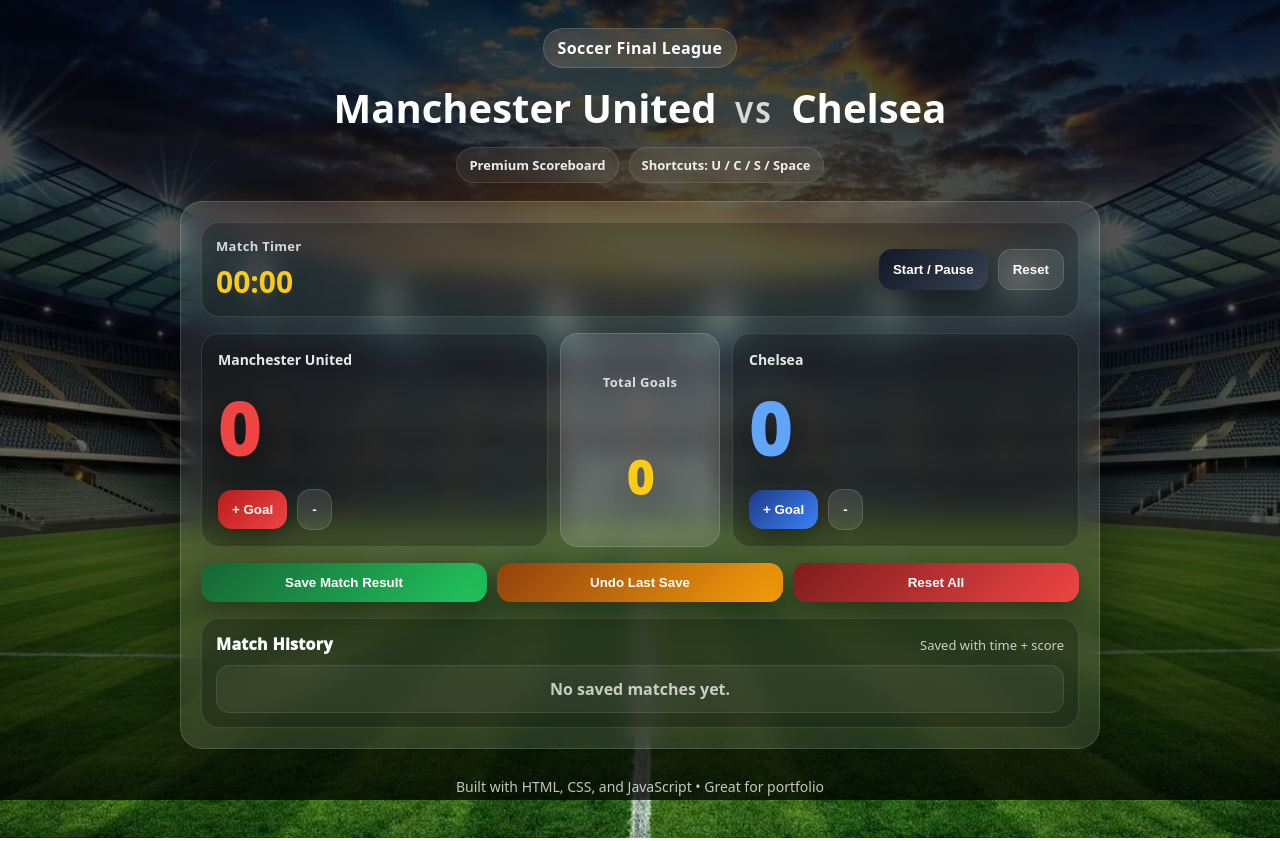
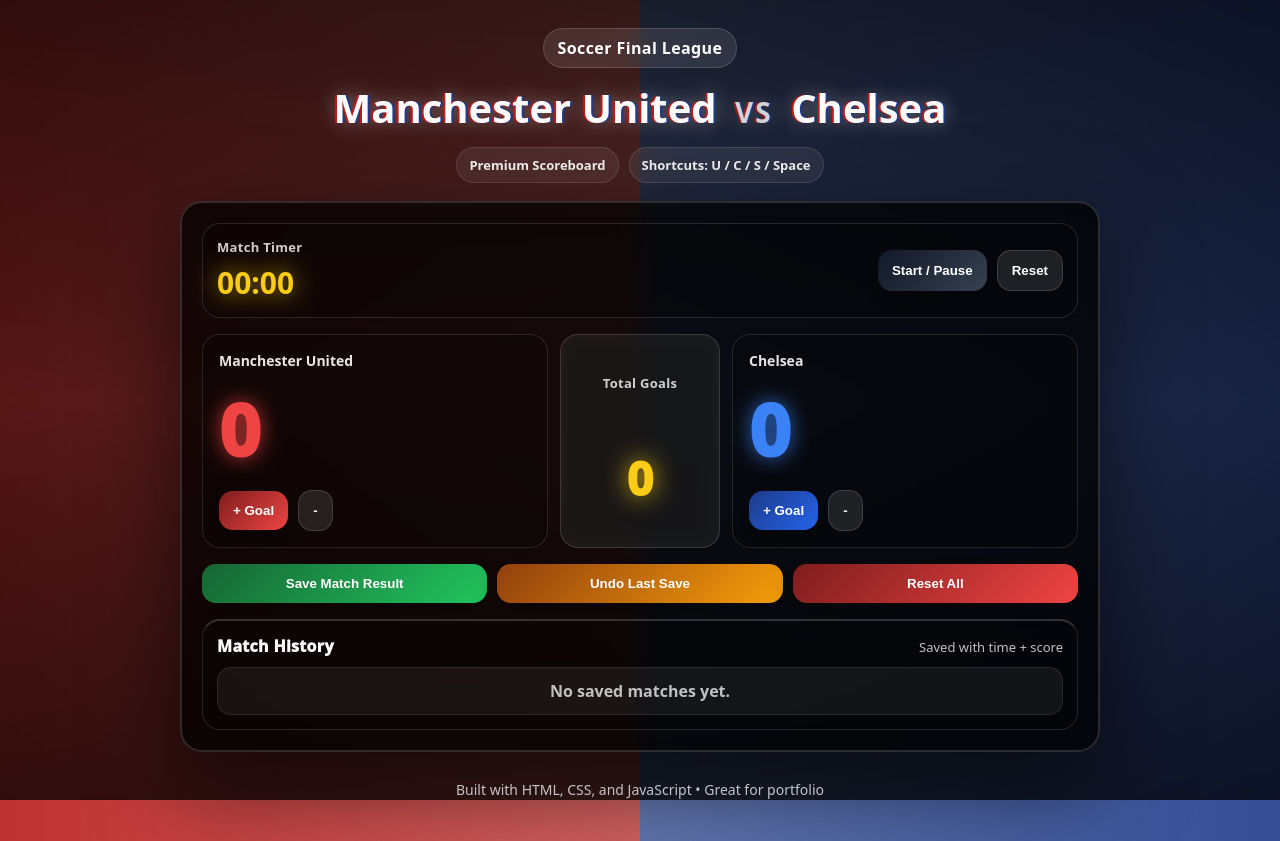
Before and after one commit to chetandude/scoreboard, a plain HTML site: page index.html in a window 1280 px wide. Drawn offline with Linux system fonts and the light colour scheme.

Commit message:
Created New Branch to enhance my knowledege

```diff
--- a/index.html
+++ b/index.html
@@ -5,7 +5,7 @@
   <meta name="viewport" content="width=device-width, initial-scale=1.0"/>
 
   <link rel="stylesheet" href="index.css">
-<link rel="stylesheet" href="test-style.css">
+<link rel="stylesheet" href="theme.css">
   <title>Soccer Final League — Scoreboard</title>
 </head>
 
--- /dev/null
+++ b/theme.css
@@ -0,0 +1,77 @@
+/* ===========================
+   RIVALRY THEME
+   Manchester United vs Chelsea
+   =========================== */
+
+/* Split red vs blue background */
+body {
+    background: linear-gradient(
+        90deg,
+        rgba(185, 28, 28, 0.9) 0%,     /* Manchester Red */
+        rgba(185, 28, 28, 0.7) 50%,
+        rgba(30, 58, 138, 0.7) 50%,    /* Chelsea Blue */
+        rgba(30, 58, 138, 0.9) 100%
+    );
+    background-attachment: fixed;
+}
+
+/* Card upgrade */
+.card {
+    background: rgba(0, 0, 0, 0.75);
+    border: 2px solid rgba(255, 255, 255, 0.15);
+    box-shadow: 0 30px 90px rgba(0, 0, 0, 0.6);
+}
+
+/* Title glow */
+.title {
+    text-shadow:
+        -2px 0 #b91c1c,
+         2px 0 #1e3a8a,
+         0 0 20px rgba(255,255,255,0.4);
+}
+
+/* Manchester score styling */
+.team-red .score {
+    color: #ef4444;
+    text-shadow: 0 0 20px rgba(239, 68, 68, 0.8);
+}
+
+/* Chelsea score styling */
+.team-blue .score {
+    color: #3b82f6;
+    text-shadow: 0 0 20px rgba(59, 130, 246, 0.8);
+}
+
+/* Center total score gold trophy style */
+.total {
+    color: #facc15;
+    text-shadow: 0 0 25px rgba(250, 204, 21, 0.9);
+}
+
+/* Manchester button */
+.btn-primary {
+    background: linear-gradient(135deg, #7f1d1d, #ef4444);
+}
+
+/* Chelsea button */
+.btn-primary.blue {
+    background: linear-gradient(135deg, #1e3a8a, #2563eb);
+}
+
+/* Hover intensity */
+.btn-primary:hover,
+.btn-primary.blue:hover {
+    filter: brightness(1.15);
+    transform: scale(1.03);
+}
+
+/* Timer golden glow */
+.timer-value {
+    color: #facc15;
+    text-shadow: 0 0 25px rgba(250, 204, 21, 0.8);
+}
+
+/* History styling */
+.history {
+    border-top: 2px solid rgba(255,255,255,0.2);
+}
```
